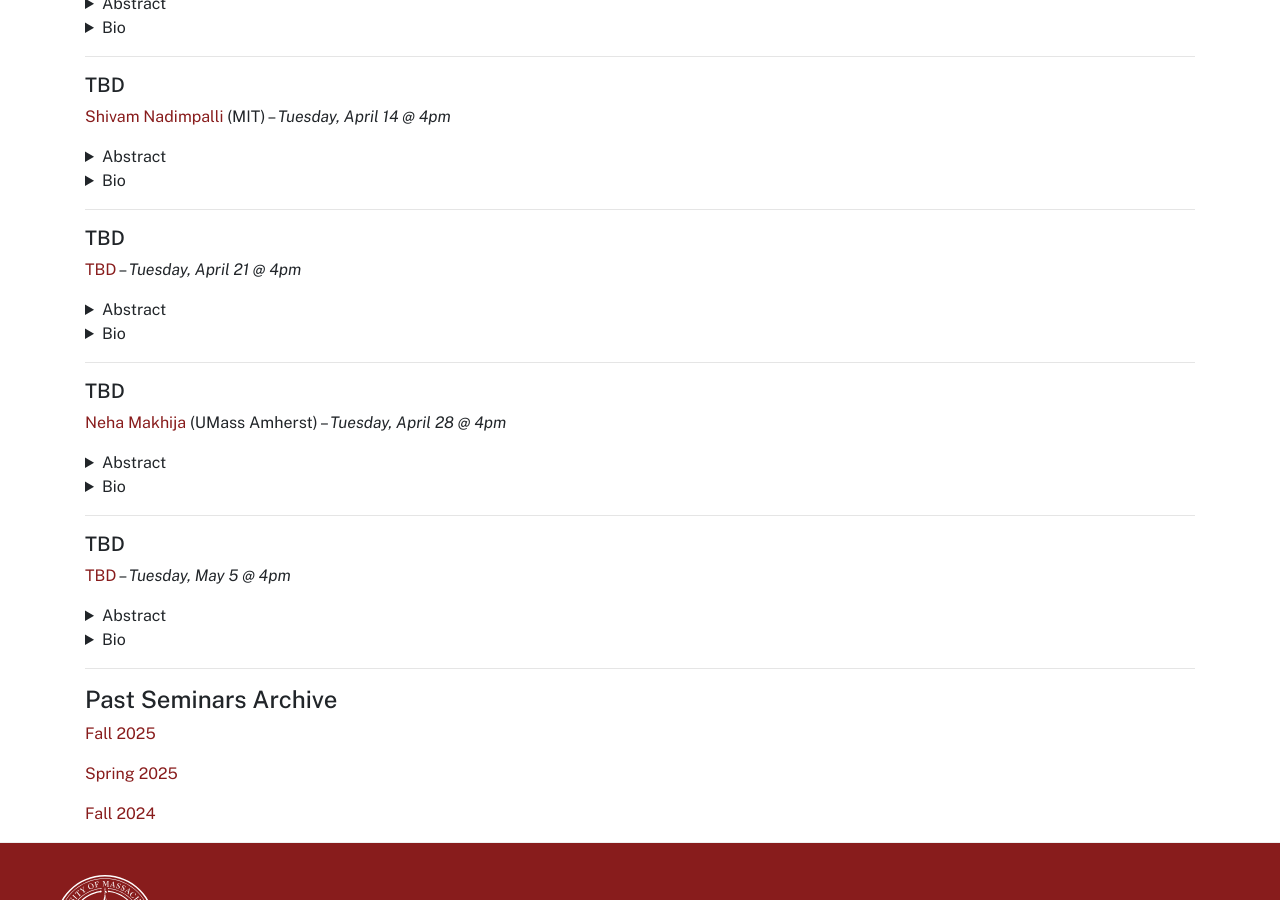
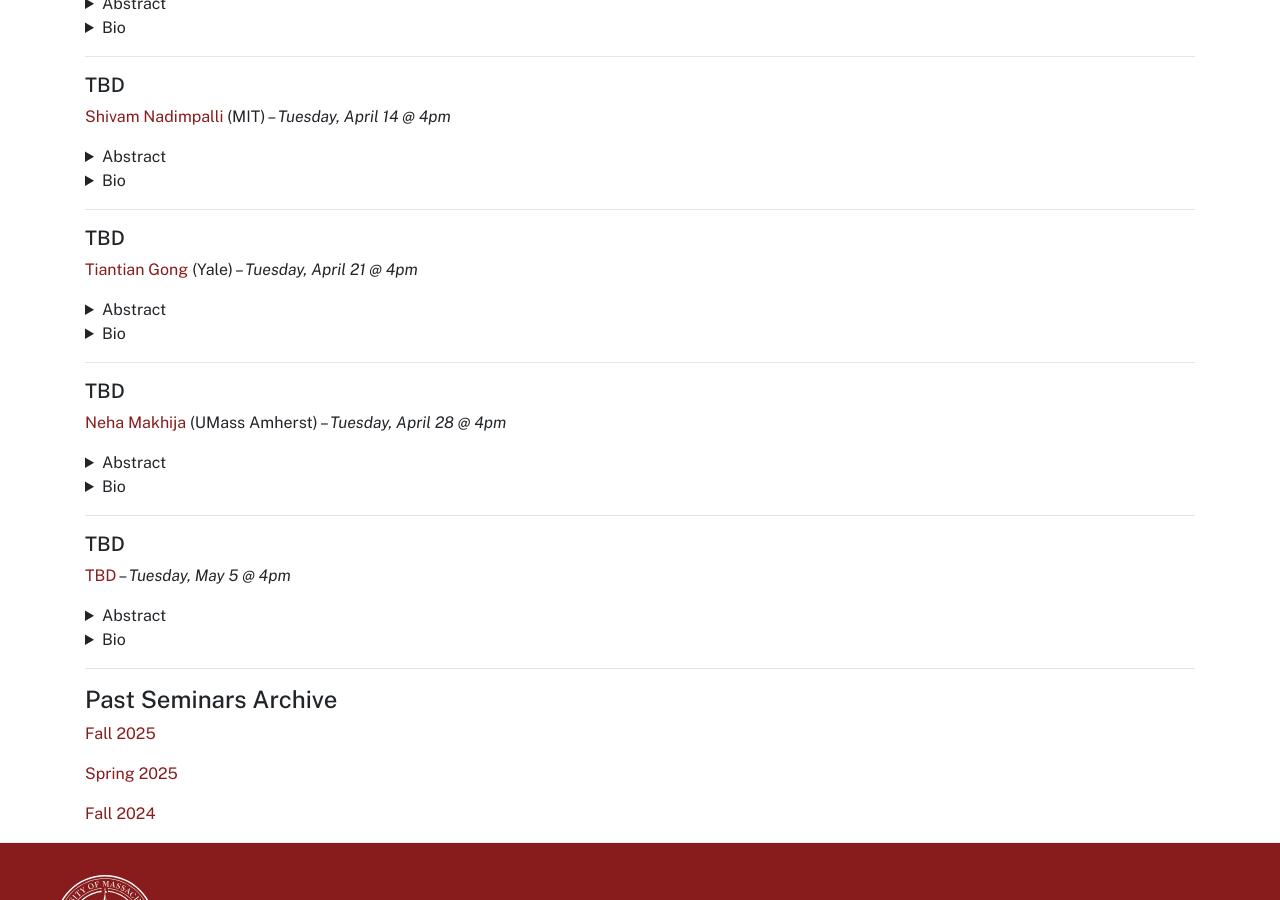
Before and after one commit to umass-theory/umass-theory.github.io, a Jekyll site: the page built from seminar.md, in a window 1280 px wide and 900 px high, scrolled down 2370 px. Built offline with Jekyll 4.4.1, drawn with Linux system fonts in a browser that asks for light colours.

Commit message:
tian gong talk

```diff
--- a/seminar.md
+++ b/seminar.md
@@ -201,7 +201,7 @@ TBD
 
 ##### TBD
 
-[TBD]() -- *Tuesday, April 21 @ 4pm*
+[Tiantian Gong](https://www.ttiangong.com/) (Yale) -- *Tuesday, April 21 @ 4pm*
 <details markdown="1">
 <summary>Abstract</summary>
 
@@ -219,7 +219,7 @@ TBD
 
 ##### TBD
 
-[Neha Makhija ](https://people.cs.umass.edu/~nehamakhija/) (UMass Amherst) -- *Tuesday, April 28 @ 4pm*
+[Neha Makhija](https://people.cs.umass.edu/~nehamakhija/) (UMass Amherst) -- *Tuesday, April 28 @ 4pm*
 <details markdown="1">
 <summary>Abstract</summary>
 
```
